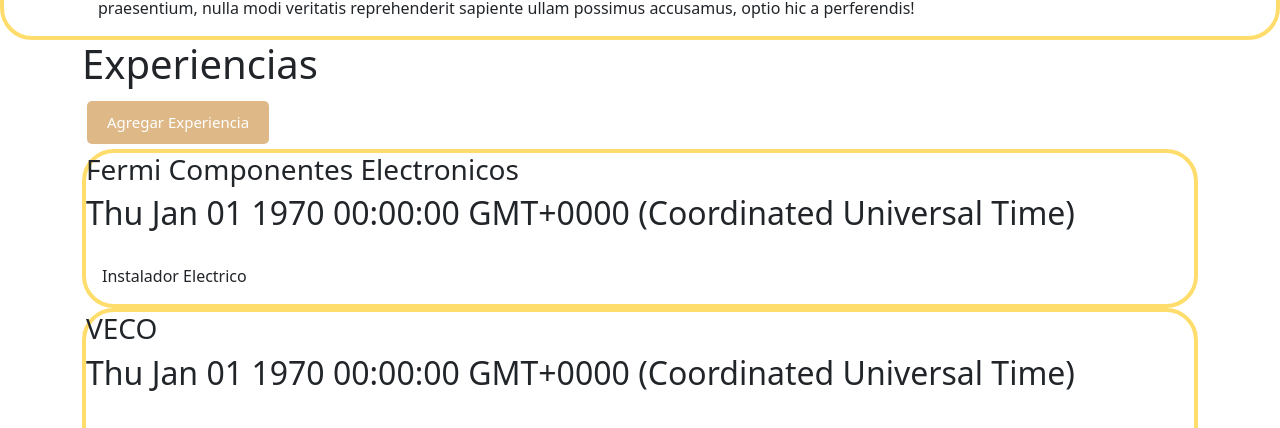
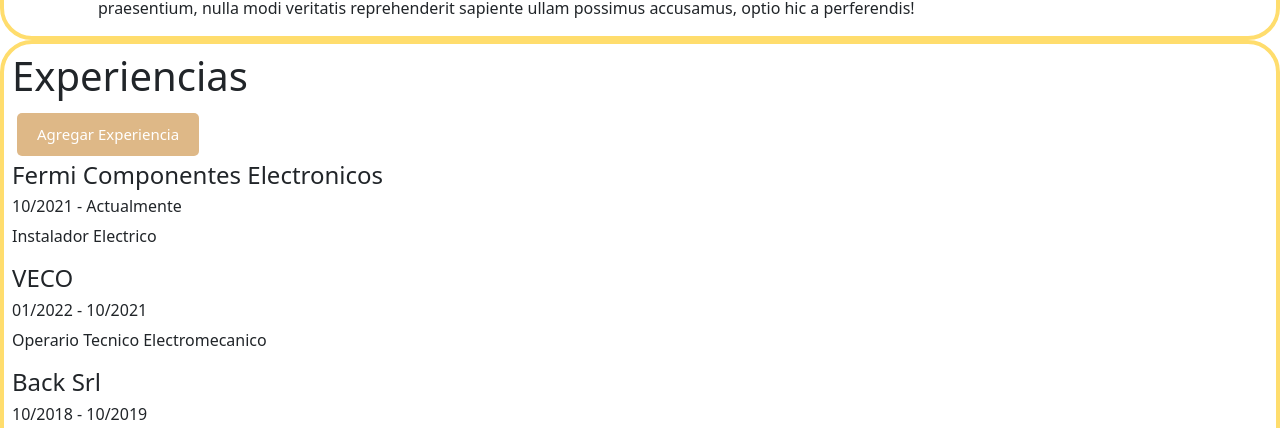
Before and after one commit to TomAndrades/portfolio, an Angular app: page / in a window 1280 px wide. Shown: the part 510-938 px from the top of the page. Built offline with nearby package versions, Linux system fonts and the light colour scheme.

Commit message:
Creacion y vinculacion a mock de experiencias

```diff
--- a/src/app/components/add-button/add-button.component.css
+++ b/src/app/components/add-button/add-button.component.css
@@ -0,0 +1,3 @@
+button {
+    display: inline-flex;
+}
--- a/src/app/components/experiencia/experiencia.component.html
+++ b/src/app/components/experiencia/experiencia.component.html
@@ -1,7 +1,15 @@
-<div *ngFor="let experiencia of experiencias" class="card mat-card">
-  <div class="card-title">
-    <h3>{{ experiencia.nombreEmpresa }}</h3>
-    <h2>{{ experiencia.fechaInicio }}</h2>
-  </div>
-  <div class="card-body">{{ experiencia.descripcion }}</div>
+<div *ngFor="let experiencia of experiencias">
+  <h4>{{ experiencia.nombreEmpresa }}</h4>
+  <h6 *ngIf="experiencia.esTrabajoActual; else elseBlock">
+    {{ experiencia.fechaInicio | date: "MM/yyyy" }} - Actualmente
+  </h6>
+  <ng-template #elseBlock>
+    <h6>
+      {{ experiencia.fechaInicio | date: "MM/yyyy" }} -
+      {{ experiencia.fechaFin | date: "MM/yyyy" }}
+    </h6>
+  </ng-template>
+  <p>
+    {{ experiencia.descripcion }}
+  </p>
 </div>
--- a/src/app/components/experiencias/experiencias.component.html
+++ b/src/app/components/experiencias/experiencias.component.html
@@ -1,4 +1,4 @@
-<div class="container">
+<div class="card mat-card p-2">
   <h1>Experiencias</h1>
   <app-add-button
     color="burlywood"
--- a/src/app/mock-experiencias.ts
+++ b/src/app/mock-experiencias.ts
@@ -6,7 +6,7 @@
         id: 1,
         nombreEmpresa: "Fermi Componentes Electronicos",
         esTrabajoActual: true,
-        fechaInicio: new Date(10 / 3 / 2021),
+        fechaInicio: new Date("10/03/2021"),
         descripcion: "Instalador Electrico"
     },
     {
@@ -14,17 +14,17 @@
         id: 2,
         nombreEmpresa: "VECO",
         esTrabajoActual: false,
-        fechaInicio: new Date(1 / 2 / 2022),
-        fechaFin: new Date(10 / 3 / 2021),
+        fechaInicio: new Date("01/02/2022"),
+        fechaFin: new Date("10/03/2021"),
         descripcion: "Operario Tecnico Electromecanico"
     },
     {
 
         id: 3,
         nombreEmpresa: "Back Srl",
-        esTrabajoActual: true,
-        fechaInicio: new Date(10 / 10 / 2018),
-        fechaFin: new Date(10 / 3 / 2019),
+        esTrabajoActual: false,
+        fechaInicio: new Date("10/10/2018"),
+        fechaFin: new Date("10/03/2019"),
         descripcion: "Operario"
     }
 ]
```
